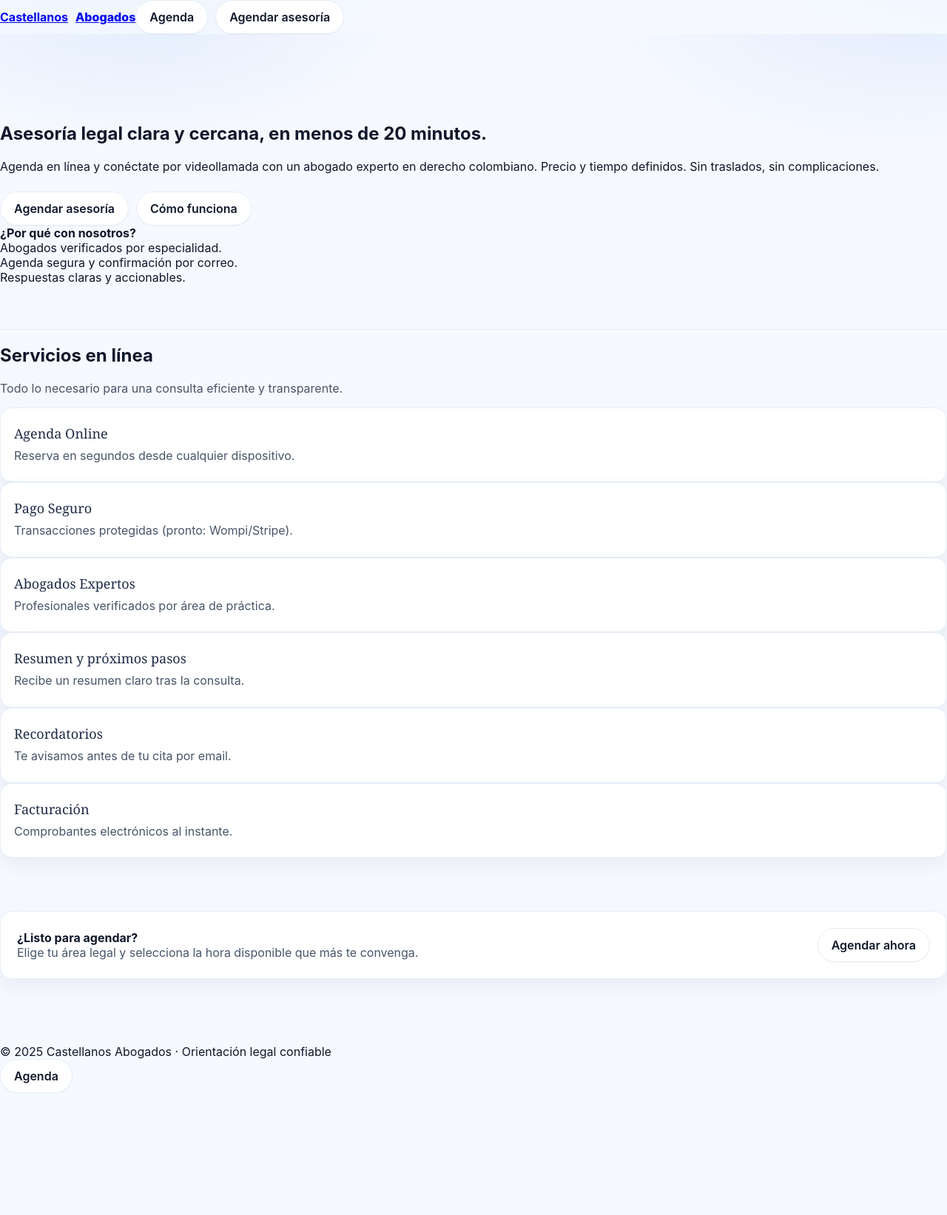
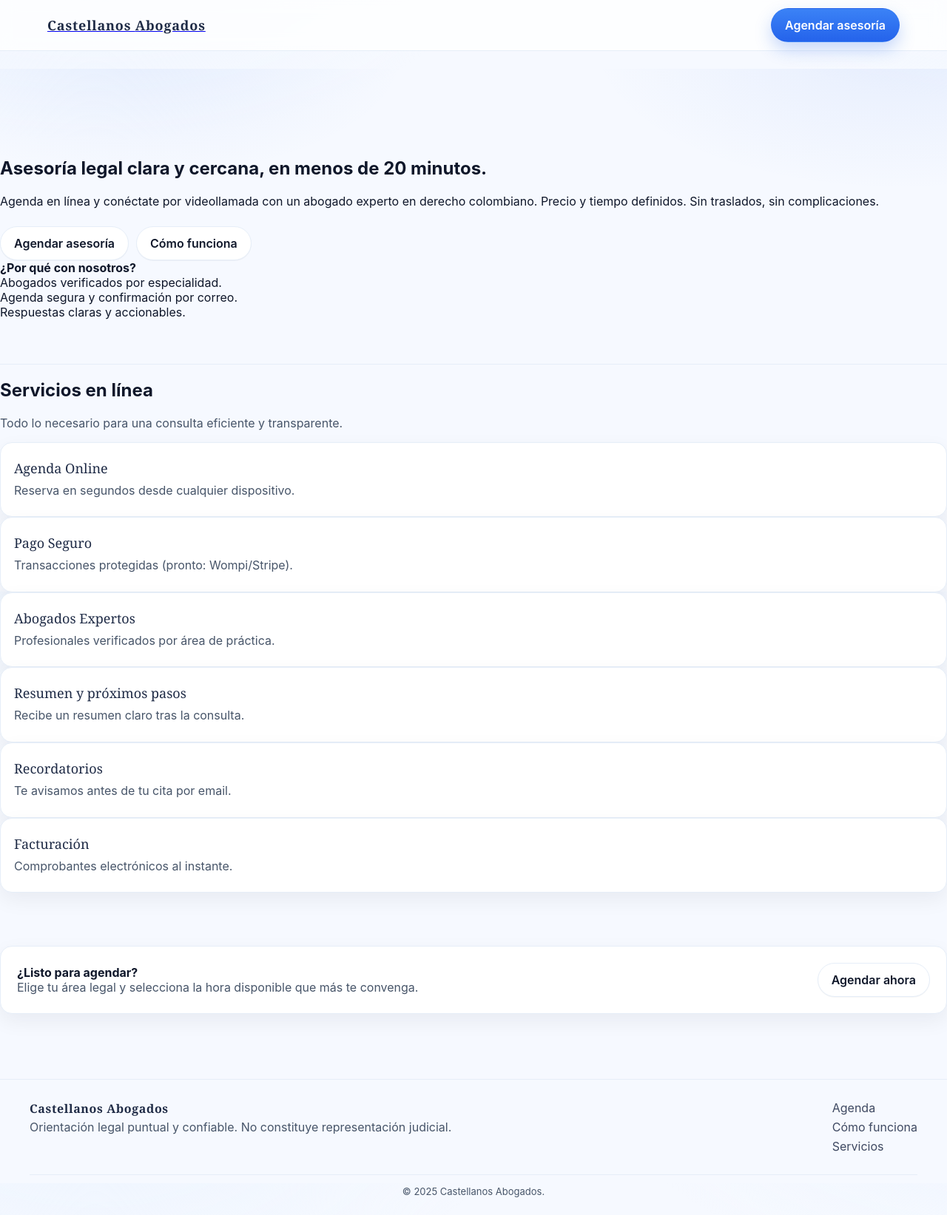
Before and after one commit to jjonnas1/castellanosabogados, a Next.js app: page / in a window 1280 px wide. Shown: the whole page at 74% size. Before the commit the page ends 1478 px from the top, so only its background shows below. Built offline with nearby package versions, Linux system fonts and the light colour scheme.

Commit message:
Update layout.tsx

```diff
--- a/app/layout.tsx
+++ b/app/layout.tsx
@@ -1,38 +1,51 @@
-import "./globals.css"; // 👈 NECESARIO para que cargue el CSS global
+// app/layout.tsx
+import type { Metadata } from "next";
+import Link from "next/link";
+import "./globals.css";
 
-export const metadata = {
+export const metadata: Metadata = {
   title: "Castellanos Abogados",
-  description:
-    "Asesoría legal virtual clara y cercana. Agenda segura y conecta con un abogado experto en menos de 20 minutos.",
+  description: "Orientación legal clara y confiable en 20 minutos.",
 };
 
 export default function RootLayout({ children }: { children: React.ReactNode }) {
   return (
     <html lang="es">
       <body>
-        <header className="site-header">
-          <div className="container site-header__inner">
-            <a href="/" className="brand">
-              <strong className="brand__title">Castellanos</strong>
-              <span className="brand__subtitle">Abogados</span>
-            </a>
-            <nav className="nav" aria-label="Principal">
-              <a className="btn btn--ghost" href="/agenda">Agenda</a>
-              <a className="btn" href="/agenda">Agendar asesoría</a>
+        {/* Topbar */}
+        <header className="topbar">
+          <div className="wrap">
+            <Link href="/" className="brand" aria-label="Inicio">
+              <span className="brand__fallback">Castellanos <span style={{fontWeight:700}}>Abogados</span></span>
+            </Link>
+            <nav className="nav" aria-label="Navegación principal">
+              <Link href="/agenda" className="btn btn--primary">Agendar asesoría</Link>
             </nav>
           </div>
         </header>
 
-        <main>{children}</main>
+        {/* Main */}
+        <main className="main">
+          {children}
+        </main>
 
-        <footer className="site-footer">
-          <div className="container site-footer__inner">
-            <div className="site-footer__muted">
-              © {new Date().getFullYear()} Castellanos Abogados · Orientación legal confiable
+        {/* Footer */}
+        <footer className="footer">
+          <div className="wrap footer__grid">
+            <div>
+              <div className="footer__title">Castellanos Abogados</div>
+              <div className="footer__muted">
+                Orientación legal puntual y confiable. No constituye representación judicial.
+              </div>
             </div>
-            <nav className="nav">
-              <a className="btn btn--ghost" href="/agenda">Agenda</a>
-            </nav>
+            <div className="footer__links" aria-label="Enlaces">
+              <Link className="link" href="/agenda">Agenda</Link>
+              <a className="link" href="#como-funciona">Cómo funciona</a>
+              <a className="link" href="#servicios">Servicios</a>
+            </div>
+          </div>
+          <div className="wrap footer__legal">
+            © {new Date().getFullYear()} Castellanos Abogados.
           </div>
         </footer>
       </body>
```
